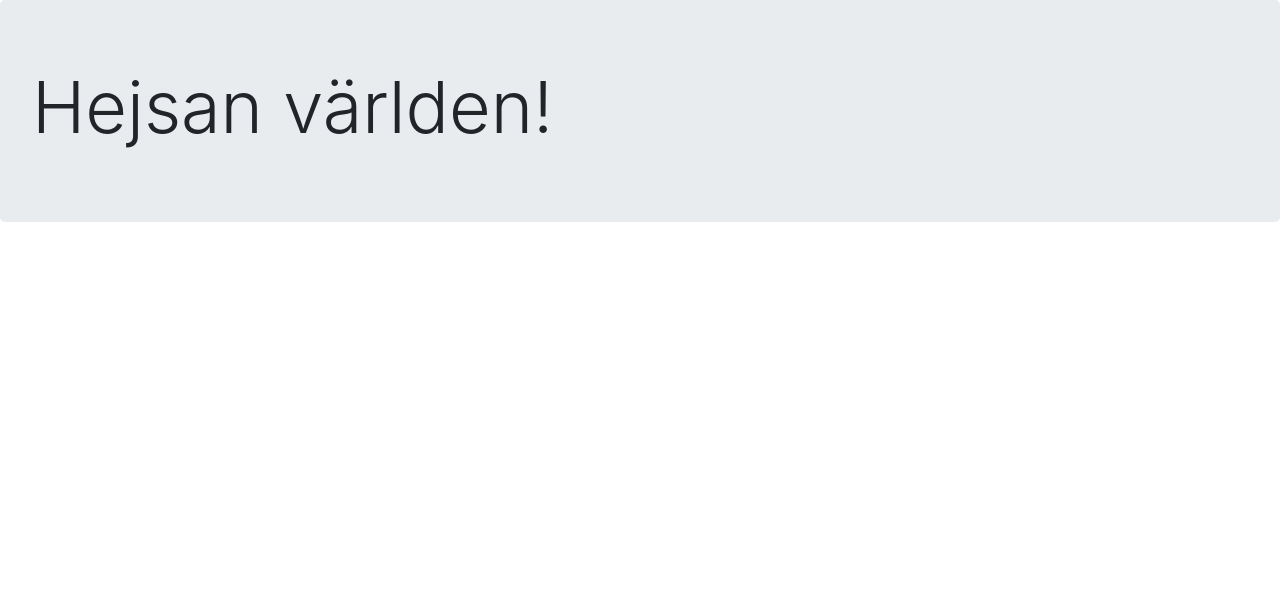
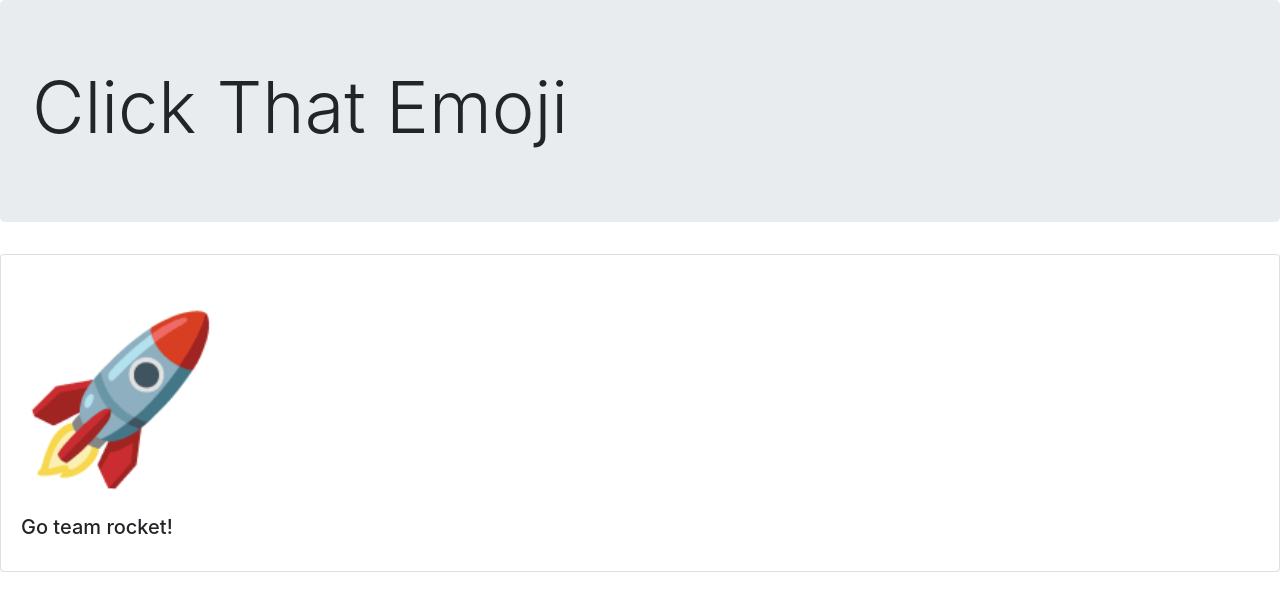
Before and after one commit to fabjan/emoji-clicker, a React (Create React App) app: page / in a window 1280 px wide. Shown: the top 610 px of the page. Built offline with nearby package versions, Linux system fonts and the light colour scheme; the HTML template or start-up script is replaced by a standard one.

Commit message:
add emoji component and clicking page

```diff
--- a/package.json
+++ b/package.json
@@ -4,10 +4,12 @@
     "private": true,
     "dependencies": {
         "@types/node": "^12.0.0",
+        "@types/node-emoji": "^1.8.1",
         "@types/react": "^17.0.0",
         "@types/react-dom": "^17.0.0",
         "@types/reactstrap": "^8.7.2",
         "bootstrap": "4.6.0",
+        "node-emoji": "^1.10.0",
         "react": "^17.0.2",
         "react-dom": "^17.0.2",
         "react-scripts": "4.0.3",
--- a/src/App.tsx
+++ b/src/App.tsx
@@ -1,11 +1,13 @@
 import { Jumbotron } from 'reactstrap';
+import ClickPage from './ClickPage';
 
 const App = () => {
   return (
     <div className="App">
       <Jumbotron>
-        <h1 className="display-3">Hejsan världen!</h1>
+        <h1 className="display-3">Click That Emoji</h1>
       </Jumbotron>
+      <ClickPage team="🚀" />
     </div>
   );
 }
--- /dev/null
+++ b/src/ClickPage.tsx
@@ -0,0 +1,27 @@
+import {
+  Card,
+  CardBody,
+  CardTitle
+} from 'reactstrap';
+import emoji from 'node-emoji';
+
+import Emoji from './Emoji';
+
+type ClickPageProps = {
+  team: string
+}
+
+const ClickPage = ({ team }: ClickPageProps) => {
+  return (
+    <div>
+      <Card>
+        <CardBody>
+          <Emoji instance={team} size="10em" />
+          <CardTitle tag="h5">Go team {emoji.unemojify(team).replaceAll(":", "")}!</CardTitle>
+        </CardBody>
+      </Card>
+    </div >
+  );
+};
+
+export default ClickPage;
--- /dev/null
+++ b/src/Emoji.tsx
@@ -0,0 +1,10 @@
+type EmojiImgProps = {
+  instance: string
+  size: string
+}
+
+const Emoji = ({ instance, size }: EmojiImgProps) => {
+  return <span style={{ fontSize: size }}> {instance}</span >;
+};
+
+export default Emoji;
```
Also changed, not shown: 1 other file (tests, documents, lock files or other folders).
